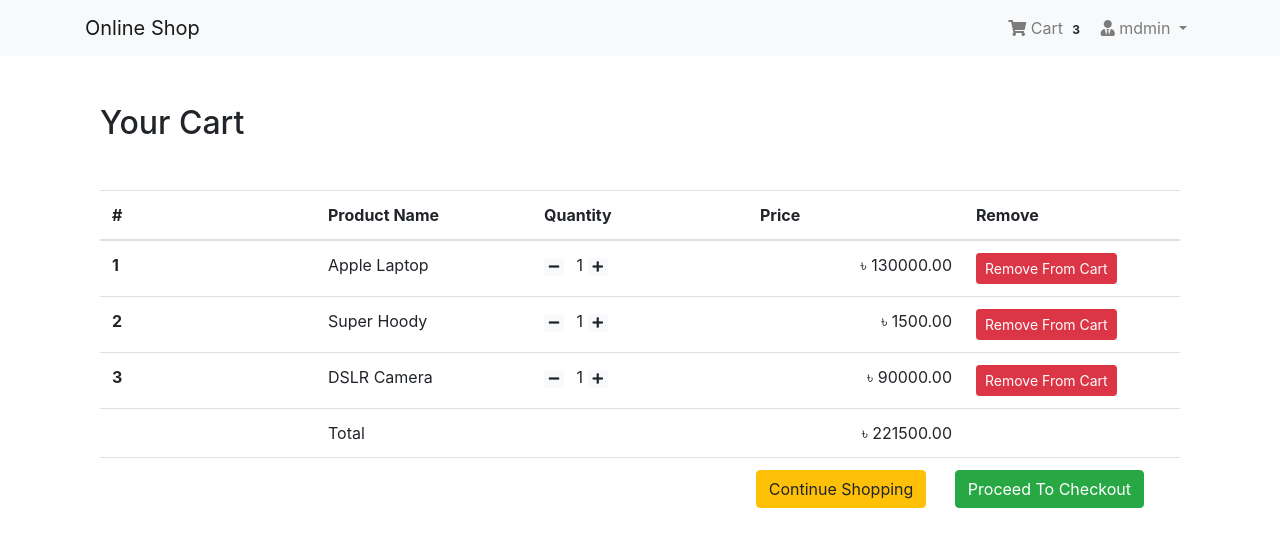
After one commit to dev1minhaz/DjangoEcom, a Django app: page /shop/cart/ in a window 1280 px wide. The commit adds this page. Shown: the top 547 px of the page. Run offline with Django 3.2, Linux system fonts and the light colour scheme; a user stored in the database is signed in; data comes from the database, SQL or seed files in the repository; both versions use the stored data as it was after the commit; some libraries are stand-ins or nearby versions.

Commit message:
Cart Template

```diff
--- /dev/null
+++ b/DjangoEcommerceApplication/App_Order/templatetags/cart_tag.py
@@ -0,0 +1,12 @@
+from django import template
+from App_Order.models import Order
+register = template.Library()
+
+
+@register.filter
+def cart_total(user):
+    order = Order.objects.filter(user=user, ordered=False)
+    if order.exists():
+        return order[0].orderitems.count()
+    else:
+        return 0
--- a/DjangoEcommerceApplication/App_Order/urls.py
+++ b/DjangoEcommerceApplication/App_Order/urls.py
@@ -1,7 +1,8 @@
 from django.urls import path
 from. import views
 
-app_name="App_Order"
+app_name = "App_Order"
 urlpatterns = [
-    path('add/<pk>/',views.add_to_cart,name="add"),
+    path('add/<pk>/', views.add_to_cart, name="add"),
+    path('cart/', views.cart_view, name="cart"),
 ]
--- a/DjangoEcommerceApplication/App_Order/views.py
+++ b/DjangoEcommerceApplication/App_Order/views.py
@@ -12,17 +12,11 @@ from django.contrib import messages
 @login_required
 def add_to_cart(request, pk):
     item = get_object_or_404(Product, pk=pk)
-    print("item:",item)
     order_item = Cart.objects.get_or_create(
         item=item, user=request.user, purchased=False)
-    print("Order item object:",order_item)
-    print("Order item object[0]:",order_item[0])
     order_qs = Order.objects.filter(user=request.user, ordered=False)
-    print("Order qs:",order_qs)
-    # print("Order qs[0]:",order_qs[0])
     if order_qs.exists():
         order = order_qs[0]
-        print("If order exists:",order)
         if order.orderitems.filter(item=item).exists():
             order_item[0].quantity += 1
             order_item.save()
@@ -38,3 +32,15 @@ def add_to_cart(request, pk):
         order.orderitems.add(order_item[0])
         messages.info(request, "This item was added to your cart!")
         return redirect("App_Shop:home")
+
+
+@login_required
+def cart_view(request):
+    cart = Cart.objects.filter(user=request.user, purchased=False)
+    orders = Order.objects.filter(user=request.user, ordered=False)
+    if cart.exists() and orders.exists():
+        order = orders[0]
+        return render(request, "App_Order/cart.html", context={'carts': cart, 'order': order})
+    else:
+        messages.warning(request,"You don't have any item in your cart")
+        return redirect("App_Shop:home")
--- /dev/null
+++ b/DjangoEcommerceApplication/templates/App_Order/cart.html
@@ -0,0 +1,48 @@
+{% extends 'base.html' %}
+{% block body_block %}
+<div class="container my-5">
+    <div class="my-5">
+        <h2>Your Cart</h2>
+
+    </div>
+    <table class="table table-hover">
+        <thead>
+            <tr>
+                <th scope="col" width="15%">#</th>
+                <th scope="col" width="15%">Product Name</th>
+                <th scope="col" width="15%">Quantity</th>
+                <th scope="col" width="15%" align="right">Price</th>
+                <th scope="col" width="15%">Remove</th>
+            </tr>
+        </thead>
+        <tbody>
+            {% for cart in carts %}
+                <tr>
+                    <th scope="row">{{ forloop.counter }}</th>
+                    <td>{{ cart.item.name }}</td>
+                    <td>
+                        <a href="" class="mr-2"><span class="badge badge-light"><i class="fas fa-minus"></i></span></a>
+                        {{ cart.quantity }}
+                        <a href="" class="mr-2"><span class="badge badge-light"><i class="fas fa-plus"></i></span></a>
+                    </td>
+                    <td align="right">&#2547; {{ cart.get_total }}</td>
+                    <td><a href="" class="btn btn-danger btn-sm">Remove From Cart</a></td>
+                </tr>
+            {% endfor %}
+                <tr>
+                    <th scope="row"></th>
+                    <td colspan="2">Total</td>
+                    <td align="right">&#2547; {{ order.get_totals|floatformat:2 }}</td>
+                    <td></td>
+                </tr>
+                <tr>
+                    <th scope="row"></th>
+                    <td colspan="4" class="text-right">
+                        <a href="{% url 'App_Shop:home' %}" class="btn btn-warning mr-4">Continue Shopping</a>
+                        <a href="" class="btn btn-success mr-4">Proceed To Checkout</a>
+                    </td>
+                </tr>
+        </tbody>
+    </table>
+</div>
+{% endblock body_block %}
--- a/DjangoEcommerceApplication/templates/navbar.html
+++ b/DjangoEcommerceApplication/templates/navbar.html
@@ -1,3 +1,4 @@
+{% load cart_tag %}
 <nav class="navbar navbar-expand-lg navbar-light bg-light">
   <div class="container">
     <a href="{% url 'App_Shop:home' %}" class="navbar-brand">Online Shop</a>
@@ -6,8 +7,9 @@
         <ul class="navbar-nav ml-auto">
         {% if request.user.is_authenticated %}
             <li class="nav-item">
-                <a href="" class="nav-link">
+                <a href="{% url 'App_Order:cart' %}" class="nav-link">
                     <i class="fa fa-shopping-cart"></i> Cart
+                    <span class="badge badge-light">{{ request.user|cart_total }}</span>
                 </a>
             </li>
             <li class="nav-item dropdown">
```
Also changed, not shown: DjangoEcommerceApplication/App_Order/templatetags/__init__.py (added), DjangoEcommerceApplication/db.sqlite3.
